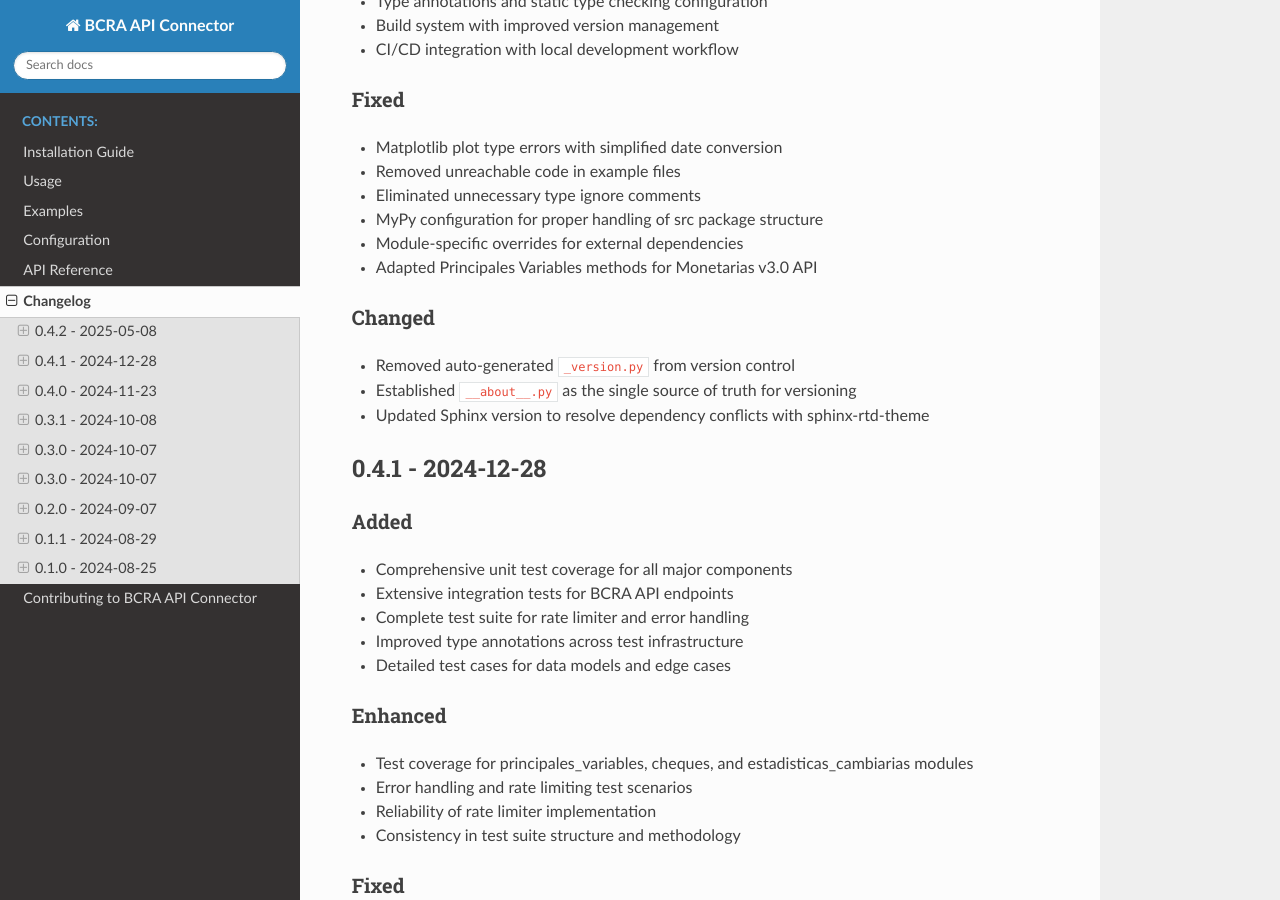
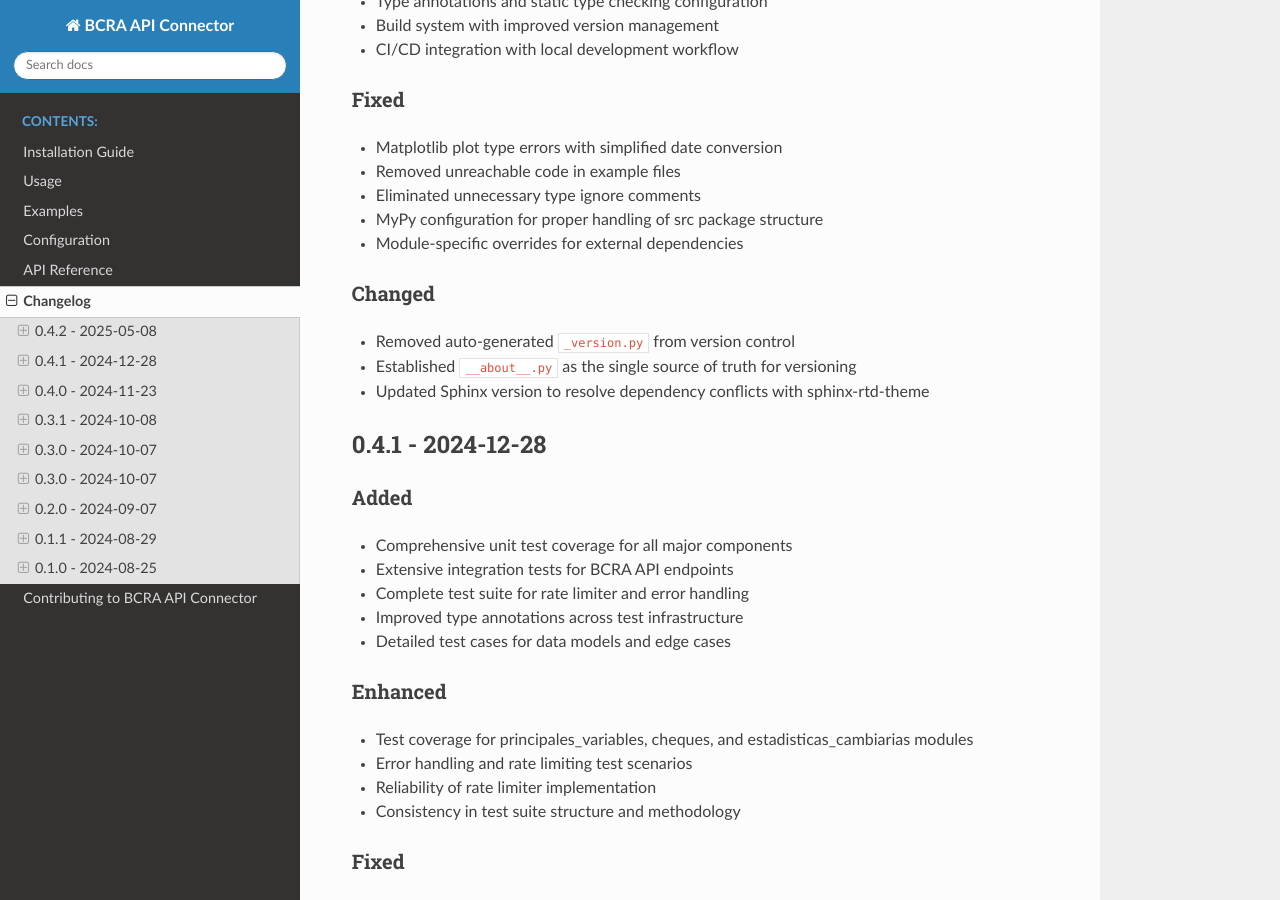
Before and after one commit to PPeitsch/bcra-connector, a Sphinx documentation site: the page built from docs/source/changelog.rst, in a window 1280 px wide and 900 px high, scrolled down 691 px. Built offline with Sphinx 7.4.7 and the Read the Docs theme 3.1.0, drawn with Linux system fonts in a browser that asks for light colours.

Commit message:
[docs]: Fix incorrect API v3.0 reference in v0.4.2 changelog
- Remove erroneous "Adapt Principales Variables methods for Monetarias v3.0 API" item that was incorrectly included in the v0.4.2 changelog entries.
- Correct changelog to accurately reflect that v0.4.2 only contained pre-commit configuration and code quality improvements.
- This fixes confusion from an incorrectly applied commit message that belonged to an unmerged branch.

```diff
--- a/docs/source/changelog.rst
+++ b/docs/source/changelog.rst
@@ -34,7 +34,6 @@
 * Eliminated unnecessary type ignore comments
 * MyPy configuration for proper handling of src package structure
 * Module-specific overrides for external dependencies
-* Adapted Principales Variables methods for Monetarias v3.0 API
 
 Changed
 ^^^^^^^
```
Also changed, not shown: CHANGELOG.md (+0 -1 lines).
